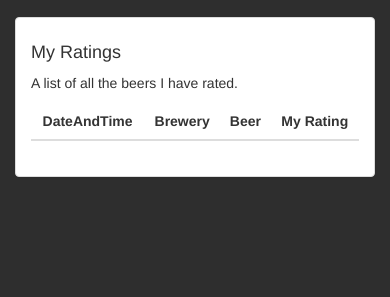
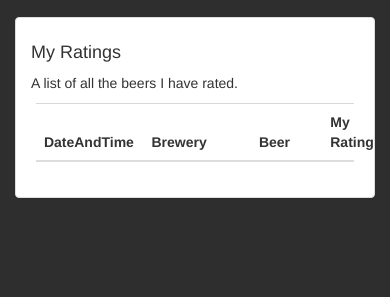
Before and after one commit to johnedenfield/PorterApp, a Flask app: page /my_ratings in a window 390 px wide. Shown: the part 55-352 px from the top of the page. Run offline with Flask 2, Linux system fonts and the light colour scheme; the visitor is signed in with stand-in values (Sample User, id 1); data comes from the database, SQL or seed files in the repository; data that the repository does not hold is empty; some libraries are stand-ins or nearby versions.

Commit message:
fixed rating css for mobil

```diff
--- a/porterapp/static/bootstrap/css/custom.css
+++ b/porterapp/static/bootstrap/css/custom.css
@@ -43,3 +43,25 @@ table.alt-odd {
     background-color: #FAFAFA;
 
 }
+
+#my_ratings {
+    table-layout: fixed;
+    border-top: 1px solid #D8D8D8;
+    width: 97%;
+    margin-left:1.5%;
+    margin-right:1.5%;
+
+}
+
+#my_ratings th.first {
+    width:30%;
+}
+#my_ratings th.second {
+    width:30%;
+}
+#my_ratings th.third {
+    width:30%;
+}
+#my_ratings th.forth {
+    width:10%;
+}
--- a/porterapp/templates/my_ratings.html
+++ b/porterapp/templates/my_ratings.html
@@ -10,13 +10,13 @@
         <h4>My Ratings</h4>
 
         <p> A list of all the beers I have rated. </p>
-        <table class="table table-striped">
+        <table id="my_ratings" class="table table-striped">
             <thead>
             <tr>
-                <th> DateAndTime</th>
-                <th> Brewery</th>
-                <th> Beer</th>
-                <th> My Rating</th>
+                <th class="first"> DateAndTime</th>
+                <th class="second"> Brewery</th>
+                <th class="thrid"> Beer</th>
+                <th class="forth"> My Rating</th>
             </tr>
             </thead>
             {% for rating in ratings %}
```
